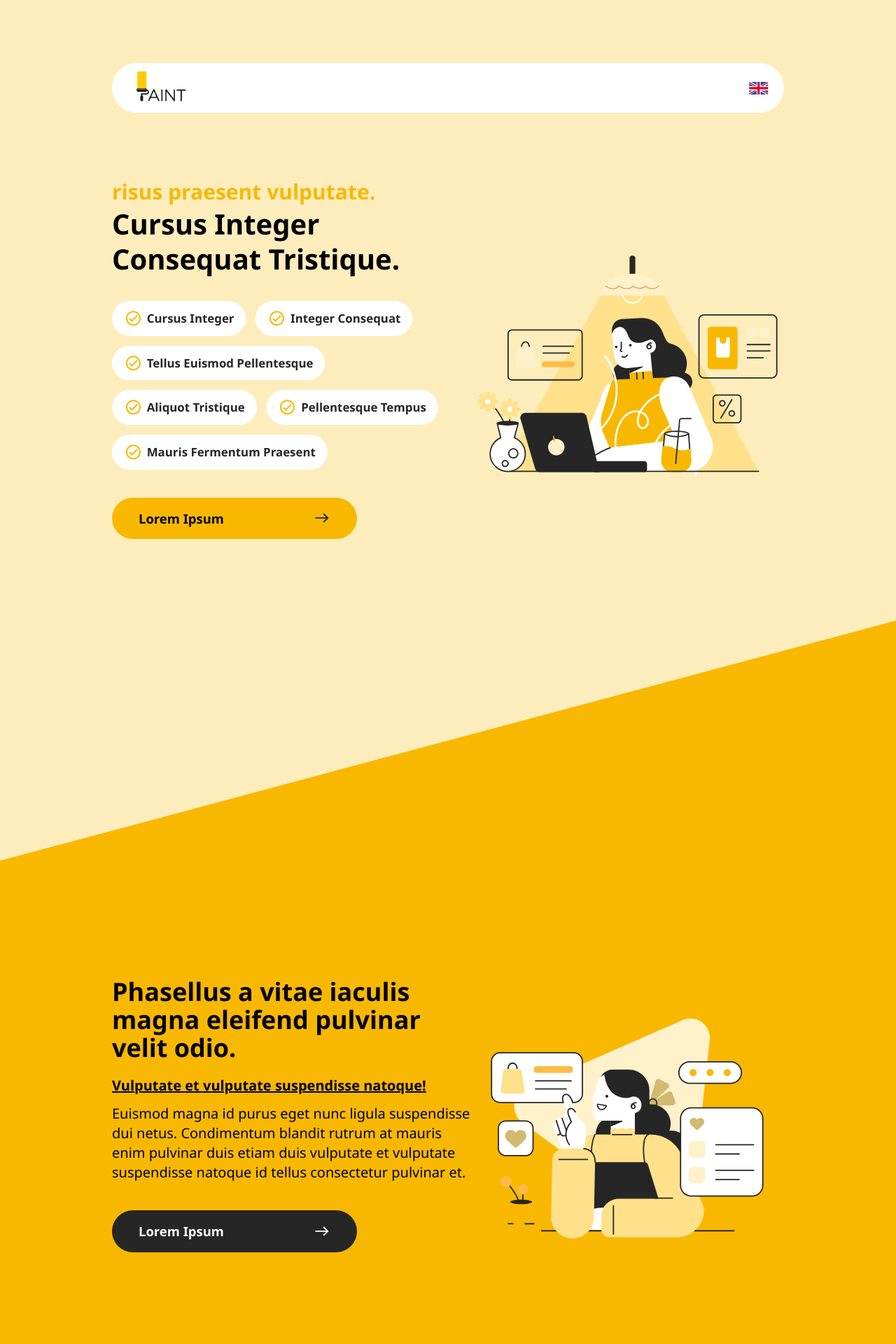
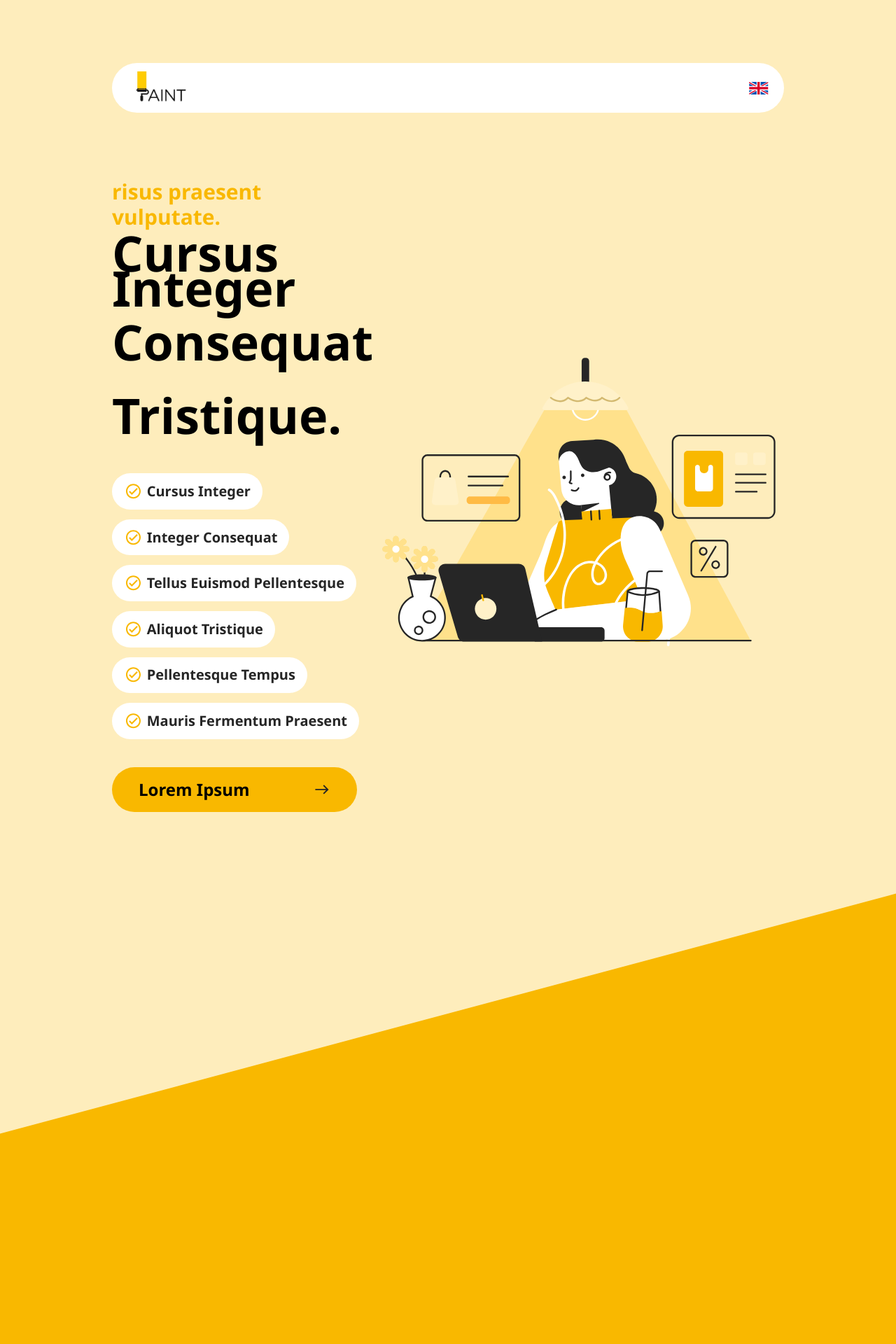
Before and after one commit to tahaamiri/agah-test-project, a Next.js app: page / in a window 1280 px wide. Shown: the top 1920 px of the page at 70% size. Built offline with nearby package versions, Linux system fonts and the light colour scheme.

Commit message:
[FIX] Text size fixed

```diff
--- a/app/page.tsx
+++ b/app/page.tsx
@@ -50,19 +50,19 @@ export default function Home() {
                     <Image
                         src={Section1Img}
                         alt="Section one image"
-                        className="w-full max-w-sm lg:max-w-md mx-auto"
+                        className="w-full max-w-sm xl:max-w-2xl mx-auto"
                     />
                     <div className="-mt-5 flex-1">
-                        <h3 className="text-yellow font-bold md:text-3xl md:font-bold">
+                        <h1 className="text-yellow font-bold md:text-3xl md:font-bold leading-10">
                             risus praesent vulputate.
-                        </h3>
-                        <h1 className="text-4xl font-bold md:text-[40px] md:font-extrabold mt-2">
+                        </h1>
+                        <h1 className="text-4xl font-bold md:text-[40px] xl:text-[70px] md:font-extrabold mt-2 min-w-fit leading-[50px]">
                             Cursus Integer
                         </h1>
-                        <h1 className="text-[32px] font-bold md:text-[40px] md:font-extrabold">
+                        <h1 className="text-[32px] font-bold md:text-[40px] xl:text-[70px] md:font-extrabold">
                             Consequat Tristique.
                         </h1>
-                        <div className="flex flex-wrap md:flex-row max-w-[655px] gap-[14px] text-dark text-[16.85px] font-semibold mt-[30px]">
+                        <div className="flex flex-wrap md:flex-row max-w-[655px] gap-[14px] text-dark text-[16.85px] xl:text-xl font-semibold mt-[30px]">
                             {items.map((item, index) => (
                                 <div
                                     key={index}
@@ -73,7 +73,7 @@ export default function Home() {
                                 </div>
                             ))}
                         </div>
-                        <button className="group flex items-center justify-between w-full max-w-[350px] outline-none py-4 px-[38px] text-[18.46px] font-bold bg-yellow rounded-[3846.15px] mt-10 hover:border-2 hover:border-dark hover:shadow-[9px_9px_0px_0px_#262626]"
+                        <button className="group flex items-center justify-between w-full max-w-[350px] outline-none py-4 px-[38px] text-[18.46px] xl:text-2xl font-bold bg-yellow rounded-[3846.15px] mt-10 hover:border-2 hover:border-dark hover:shadow-[9px_9px_0px_0px_#262626]"
                         >
                             Lorem Ipsum
                             <ArrowIcon className="fill-dark group-hover:rotate-90 transition" />
@@ -85,10 +85,10 @@ export default function Home() {
                         <Image
                             src={Section2Img}
                             alt="Section two image"
-                            className="w-full max-w-sm lg:max-w-md mx-auto"
+                            className="w-full max-w-sm xl:max-w-2xl mx-auto"
                         />
-                        <div>
-                            <h1 className="text-4xl font-bold text-left">
+                        <div className="xl:mt-40">
+                            <h1 className="text-4xl xl:text-[50px] font-bold text-left leading-[50px]">
                                 Phasellus a vitae
                                 iaculis magna
                                 eleifend pulvinar
@@ -100,7 +100,7 @@ export default function Home() {
                             <p className="text-xl font-normal text-left mt-3">
                                 Euismod magna id purus eget nunc ligula suspendisse dui netus. Condimentum blandit rutrum at mauris enim pulvinar duis etiam duis vulputate et vulputate suspendisse natoque id tellus consectetur pulvinar et.
                             </p>
-                            <button className="group flex items-center justify-between w-full max-w-[350px] outline-none py-4 px-[38px] text-white text-[18.46px] font-bold bg-dark rounded-[3846.15px] mt-10 hover:border-2 hover:border-white hover:shadow-[9px_9px_0px_0px_#FFF]">
+                            <button className="group flex items-center justify-between w-full max-w-[350px] outline-none py-4 px-[38px] text-white text-[18.46px] xl:text-2xl font-bold bg-dark rounded-[3846.15px] mt-10 hover:border-2 hover:border-white hover:shadow-[9px_9px_0px_0px_#FFF]">
                                 Lorem Ipsum
                                 <ArrowIcon className="fill-white group-hover:rotate-90 transition" />
                             </button>
@@ -116,7 +116,7 @@ export default function Home() {
                             <h1 className="text-4xl text-left text-white font-bold mt-5">
                                 Cursus Integer Conseq Aliquam Tristique.
                             </h1>
-                            <button className="group flex items-center justify-between w-full max-w-[350px] outline-none py-4 px-[38px] text-dark text-[18.46px] font-bold bg-white rounded-[3846.15px] mt-10 hover:border-2 hover:border-yellow hover:shadow-[9px_9px_0px_0px_#F9B800]">
+                            <button className="group flex items-center justify-between w-full max-w-[350px] outline-none py-4 px-[38px] text-dark text-[18.46px] xl:text-2xl font-bold bg-white rounded-[3846.15px] mt-10 hover:border-2 hover:border-yellow hover:shadow-[9px_9px_0px_0px_#F9B800]">
                                 Lorem Ipsum
                                 <ArrowIcon className="fill-dark group-hover:rotate-90 transition" />
                             </button>
@@ -148,10 +148,15 @@ export default function Home() {
                         <SectinoThreeCards />
                     </div>
                 </section>
-                <section className="mt-[500px] px-5 text-justify p-10">
-                    <span className="text-xl font-bold">
-                        Lorem ipsum dolor sit amet, consectetur adipisicing elit. Reiciendis est numquam dolorum harum tenetur a dolores aspernatur provident, laudantium odio temporibus. Sed quidem velit cumque, vitae esse similique deleniti laboriosam?
+                <section className="mt-[500px] py-10 text-justify px-5 md:px-10 lg:px-[160px] flex items-center justify-between">
+                    <span className="text-4xl xl:text-[50px] font-bold max-w-3xl leading-[60px]">
+                        Vulputate et pulvinar ethre Suspendisse tellus consecteur
                     </span>
+                    <button className="group flex items-center justify-between w-full max-w-[350px] outline-none py-4 px-[38px] text-[18.46px] xl:text-2xl font-bold bg-yellow rounded-[3846.15px] mt-10 hover:border-2 hover:border-dark hover:shadow-[9px_9px_0px_0px_#262626]"
+                    >
+                        Lorem Ipsum
+                        <ArrowIcon className="fill-dark group-hover:rotate-90 transition" />
+                    </button>
                 </section>
             </main>
         </>
```
